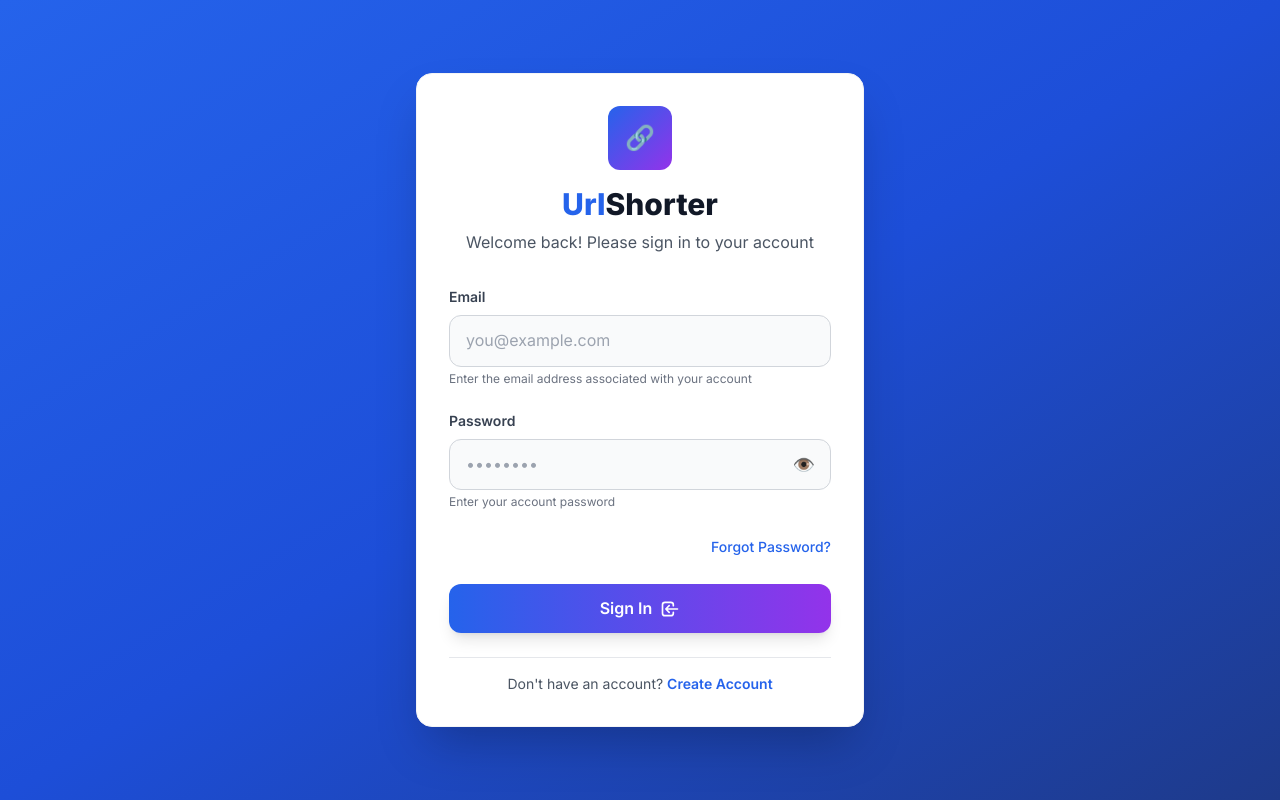
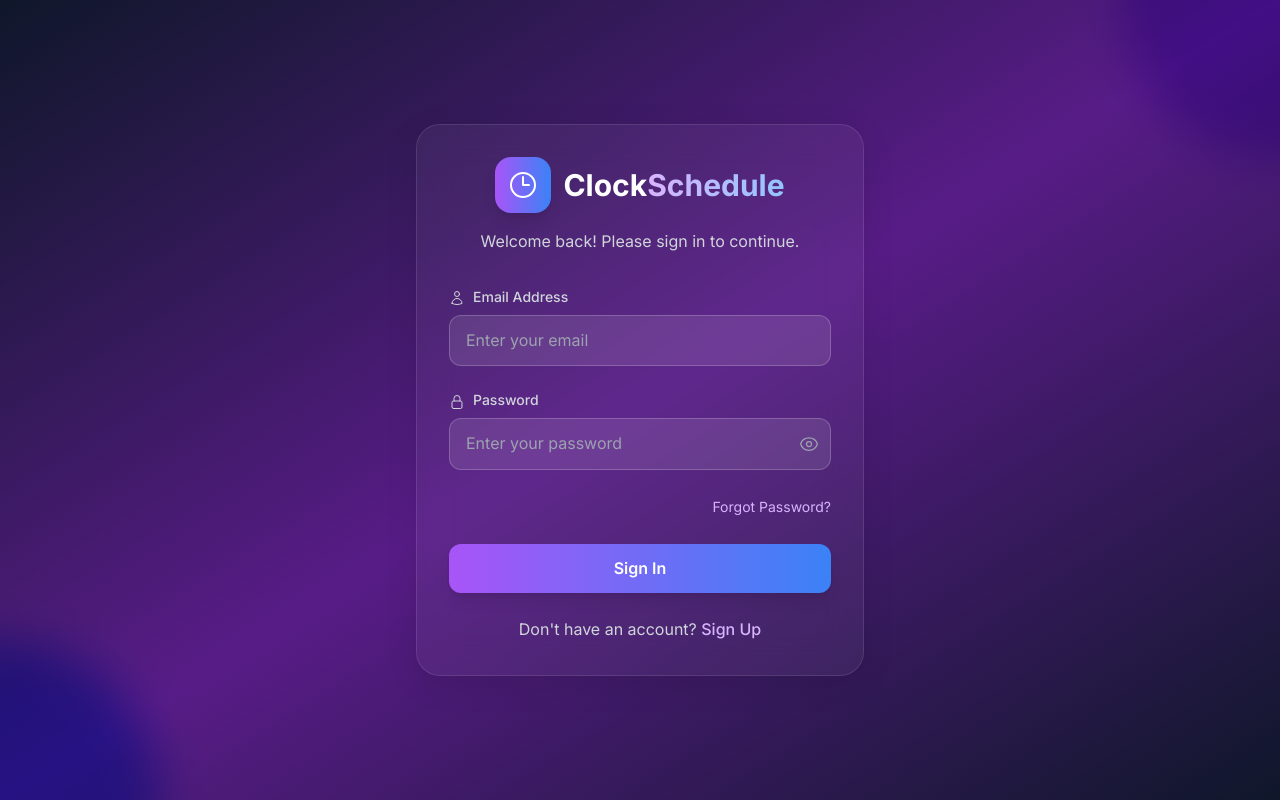
Before and after one commit to Akshay-kapse/Clock_Schedule, a React (Vite) app in the folder Frontend/: page /login in a window 1280 px wide. Built offline with nearby package versions, Linux system fonts and the light colour scheme.

Commit message:
Complete Authentication Pages & Theme System Improvements

```diff
--- a/Frontend/src/pages/Login.jsx
+++ b/Frontend/src/pages/Login.jsx
@@ -1,211 +1,214 @@
 import { useState } from "react";
 import axios from "axios";
-import { toast } from "react-hot-toast";
-import { useNavigate } from "react-router-dom";
+import toast from "react-hot-toast";
+import { useNavigate, Link } from "react-router-dom";
 import { motion } from "framer-motion";
-import { Link } from "react-router-dom";
+import {
+  EyeIcon,
+  EyeSlashIcon,
+  ClockIcon,
+  UserIcon,
+  LockClosedIcon,
+} from "@heroicons/react/24/outline";
 
 const Login = () => {
   const [email, setEmail] = useState("");
   const [password, setPassword] = useState("");
+  const [showPassword, setShowPassword] = useState(false);
   const [loading, setLoading] = useState(false);
-  const [showPassword, setShowPassword] = useState(false);
 
   const navigateTo = useNavigate();
 
   const handleLogin = async (e) => {
-    e.preventDefault(); // Prevent form reload
+    e.preventDefault();
 
-    // Check for empty fields
     if (!email || !password) {
       toast.error("All fields are required");
       return;
     }
 
-    // Create JSON payload
+    setLoading(true);
     const payload = { email, password };
 
     try {
-      // Send login request to the server
       const { data } = await axios.post(
-        `${import.meta.env.VITE_BACKEND_URL}/api/user/login`,
+        "http://localhost:4001/api/user/login",
         payload,
         {
-          withCredentials: true, // If cookies are used
+          withCredentials: true,
           headers: {
-            "Content-Type": "application/json", // Set header to JSON
+            "Content-Type": "application/json",
           },
         }
       );
 
-      // Log server response for debugging
-      console.log("Login Response:", data);
-
-      // Notify user of successful login
       toast.success(data.message || "User logged in successfully");
 
-      // Save the token to localStorage
       if (data.token) {
-        localStorage.setItem("jwt", data.token); // Store token for authentication
-        console.log("Token stored:", localStorage.getItem("jwt"));
+        localStorage.setItem("jwt", data.token);
       } else {
         throw new Error("Token missing from server response");
       }
 
-      // Clear form fields
       setEmail("");
       setPassword("");
-
-      // Navigate to the home page
       navigateTo("/");
     } catch (error) {
-      // Log and display error message
       console.error("Login Error:", error);
       toast.error(
         error.response?.data?.message || "Please check your credentials"
       );
+    } finally {
+      setLoading(false);
     }
   };
 
   return (
-    <div className="min-h-screen flex items-center justify-center bg-gradient-to-br from-blue-600 via-blue-700 to-blue-900 px-4 py-8">
+    <div className="min-h-screen bg-gradient-to-br from-slate-900 via-purple-900 to-slate-900 flex items-center justify-center p-4">
+      {/* Background Elements */}
+      <div className="absolute inset-0 overflow-hidden">
+        <div className="absolute -top-40 -right-40 w-80 h-80 bg-purple-500 rounded-full mix-blend-multiply filter blur-xl opacity-20 animate-pulse"></div>
+        <div className="absolute -bottom-40 -left-40 w-80 h-80 bg-blue-500 rounded-full mix-blend-multiply filter blur-xl opacity-20 animate-pulse animation-delay-2000"></div>
+      </div>
+
       <motion.div
+        className="relative z-10 w-full max-w-md"
         initial={{ opacity: 0, y: 20 }}
         animate={{ opacity: 1, y: 0 }}
-        transition={{ duration: 0.5 }}
-        className="w-full max-w-md bg-white shadow-2xl rounded-2xl p-8 border border-gray-100"
+        transition={{ duration: 0.6 }}
       >
-        {/* Logo / Brand */}
-        <div className="text-center mb-8">
-          <div className="w-16 h-16 bg-gradient-to-br from-blue-600 to-purple-600 rounded-xl flex items-center justify-center mx-auto mb-4">
-            <span className="text-white font-bold text-2xl">🔗</span>
+        <div className="glass-card rounded-3xl p-8 shadow-2xl">
+          {/* Logo */}
+          <motion.div
+            className="text-center mb-8"
+            initial={{ scale: 0.8, opacity: 0 }}
+            animate={{ scale: 1, opacity: 1 }}
+            transition={{ delay: 0.2 }}
+          >
+            <div className="flex items-center justify-center gap-3 mb-4">
+              <div className="p-3 bg-gradient-to-r from-purple-500 to-blue-500 rounded-2xl shadow-lg">
+                <ClockIcon className="w-8 h-8 text-white" />
               </div>
-          <h2 className="text-3xl font-extrabold text-blue-600 mb-2">
-            Url<span className="text-gray-900">Shorter</span>
-          </h2>
-          <p className="text-gray-600">
-            Welcome back! Please sign in to your account
-          </p>
+              <h1 className="text-3xl font-bold">
+                <span className="text-white">Clock</span>
+                <span className="bg-gradient-to-r from-purple-300 to-blue-300 bg-clip-text text-transparent">
+                  Schedule
+                </span>
+              </h1>
             </div>
+            <p className="text-gray-300">Welcome back! Please sign in to continue.</p>
+          </motion.div>
 
           <form onSubmit={handleLogin} className="space-y-6">
-          {/* Email */}
-          <div>
-            <label
-              htmlFor="email"
-              className="block text-sm font-semibold text-gray-700 mb-2"
+            {/* Email Field */}
+            <motion.div
+              initial={{ opacity: 0, x: -20 }}
+              animate={{ opacity: 1, x: 0 }}
+              transition={{ delay: 0.3 }}
             >
-              Email
+              <label className="form-label">
+                <UserIcon className="w-4 h-4 inline mr-2" />
+                Email Address
               </label>
               <input
-              id="email"
-              className="w-full px-4 py-3 border border-gray-300 rounded-xl focus:ring-2 focus:ring-blue-500 focus:border-blue-500 outline-none transition-all duration-200 bg-gray-50 focus:bg-white"
                 type="email"
                 value={email}
                 onChange={(e) => setEmail(e.target.value)}
-              placeholder="you@example.com"
-              disabled={loading}
+                placeholder="Enter your email"
+                className="form-input"
                 required
-              aria-describedby="email-help"
               />
-            <p id="email-help" className="text-xs text-gray-500 mt-1">
-              Enter the email address associated with your account
-            </p>
-          </div>
+            </motion.div>
 
-          {/* Password */}
-          <div>
-            <label
-              htmlFor="password"
-              className="block text-sm font-semibold text-gray-700 mb-2"
+            {/* Password Field */}
+            <motion.div
+              initial={{ opacity: 0, x: -20 }}
+              animate={{ opacity: 1, x: 0 }}
+              transition={{ delay: 0.4 }}
             >
+              <label className="form-label">
+                <LockClosedIcon className="w-4 h-4 inline mr-2" />
                 Password
               </label>
               <div className="relative">
                 <input
-                id="password"
                   type={showPassword ? "text" : "password"}
-                placeholder="••••••••"
                   value={password}
                   onChange={(e) => setPassword(e.target.value)}
-                className="w-full px-4 py-3 pr-12 border border-gray-300 rounded-xl focus:ring-2 focus:ring-blue-500 focus:border-blue-500 outline-none transition-all duration-200 bg-gray-50 focus:bg-white"
-                disabled={loading}
+                  placeholder="Enter your password"
+                  className="form-input pr-12"
                   required
-                aria-describedby="password-help"
                 />
                 <button
                   type="button"
                   onClick={() => setShowPassword(!showPassword)}
-                className="absolute top-1/2 right-3 transform -translate-y-1/2 text-gray-500 hover:text-gray-700 cursor-pointer text-lg select-none p-1 rounded-md hover:bg-gray-100 transition-colors"
-                aria-label={showPassword ? "Hide password" : "Show password"}
-                disabled={loading}
+                  className="absolute right-3 top-1/2 transform -translate-y-1/2 text-gray-400 hover:text-white transition-colors duration-200"
                 >
-                {showPassword ? "🙈" : "👁️"}
+                  {showPassword ? (
+                    <EyeSlashIcon className="w-5 h-5" />
+                  ) : (
+                    <EyeIcon className="w-5 h-5" />
+                  )}
                 </button>
               </div>
-            <p id="password-help" className="text-xs text-gray-500 mt-1">
-              Enter your account password
-            </p>
-          </div>
+            </motion.div>
 
-          {/* Forgot Password */}
-          <div className="text-right">
-            <span
-              onClick={() => (window.location.href = "/forget-password")}
-              className="text-sm text-blue-600 hover:text-blue-800 hover:underline font-medium transition-colors"
+            {/* Forgot Password Link */}
+            <motion.div
+              className="text-right"
+              initial={{ opacity: 0 }}
+              animate={{ opacity: 1 }}
+              transition={{ delay: 0.5 }}
+            >
+              <Link
+                to="/forget-password"
+                className="text-purple-300 hover:text-purple-200 text-sm transition-colors duration-200"
               >
                 Forgot Password?
-            </span>
-          </div>
+              </Link>
+            </motion.div>
 
-          {/* Submit */}
+            {/* Submit Button */}
             <motion.button
               type="submit"
               disabled={loading}
+              className="btn-primary w-full disabled:opacity-50 disabled:cursor-not-allowed"
+              initial={{ opacity: 0, y: 20 }}
+              animate={{ opacity: 1, y: 0 }}
+              transition={{ delay: 0.6 }}
               whileHover={{ scale: loading ? 1 : 1.02 }}
               whileTap={{ scale: loading ? 1 : 0.98 }}
-            className="w-full bg-gradient-to-r from-blue-600 to-purple-600 hover:from-blue-700 hover:to-purple-700 disabled:from-gray-400 disabled:to-gray-500 text-white py-3 rounded-xl font-semibold shadow-lg hover:shadow-xl transition-all duration-200 flex items-center justify-center space-x-2 disabled:cursor-not-allowed"
             >
               {loading ? (
-              <>
-                <div className="animate-spin rounded-full h-5 w-5 border-b-2 border-white"></div>
-                <span>Signing in...</span>
-              </>
+                <div className="flex items-center justify-center gap-2">
+                  <div className="spinner"></div>
+                  Signing In...
+                </div>
               ) : (
-              <>
-                <span>Sign In</span>
-                <svg
-                  className="w-5 h-5"
-                  fill="none"
-                  stroke="currentColor"
-                  viewBox="0 0 24 24"
-                >
-                  <path
-                    strokeLinecap="round"
-                    strokeLinejoin="round"
-                    strokeWidth={2}
-                    d="M11 16l-4-4m0 0l4-4m-4 4h14m-5 4v1a3 3 0 01-3 3H6a3 3 0 01-3-3V7a3 3 0 013-3h7a3 3 0 013 3v1"
-                  />
-                </svg>
-              </>
+                "Sign In"
               )}
             </motion.button>
 
-          {/* Signup link */}
-          <div className="text-center pt-4 border-t border-gray-200">
-            <p className="text-sm text-gray-600">
+            {/* Sign Up Link */}
+            <motion.p
+              className="text-center text-gray-300"
+              initial={{ opacity: 0 }}
+              animate={{ opacity: 1 }}
+              transition={{ delay: 0.7 }}
+            >
               Don't have an account?{" "}
-              <span
-                onClick={() => (window.location.href = "/signup")}
-                className="text-blue-600 hover:text-blue-800 hover:underline font-semibold transition-colors"
+              <Link
+                to="/register"
+                className="text-purple-300 hover:text-purple-200 font-medium transition-colors duration-200"
               >
-                Create Account
-              </span>
-            </p>
+                Sign Up
+              </Link>
+            </motion.p>
+          </form>
         </div>
-        </form>
       </motion.div>
     </div>
   );
 };
+
 export default Login;
--- a/Frontend/src/pages/Register.jsx
+++ /dev/null
@@ -1,218 +0,0 @@
-import { useState } from "react";
-import { useNavigate } from "react-router-dom";
-import axios from "axios";
-import { toast } from "react-toastify";
-import { Link } from "react-router-dom";
-import { motion } from "framer-motion";
-
-const Register = () => {
-  const [username, setUsername] = useState("");
-  const [email, setEmail] = useState("");
-  const [password, setPassword] = useState("");
-  const [showPassword, setShowPassword] = useState(false);
-  const [loading, setLoading] = useState(false);
-
-  const navigate = useNavigate();
-
-  const handleRegister = async (e) => {
-    e.preventDefault();
-
-    if (!username || !email || !password) {
-      toast.error("All fields are required ❌");
-      return;
-    }
-
-    if (password.length < 6) {
-      toast.error("Password must be at least 6 characters ❌");
-      return;
-    }
-
-    setLoading(true);
-
-    try {
-      const res = await axios.post(
-        `${import.meta.env.VITE_BACKEND_URL}/api/user/register`,
-        { username, email, password }, // data goes here
-        { headers: { "Content-Type": "application/json" } } // headers go here
-      );
-
-      // const data = await res.data;
-      console.log("Register response:", res);
-
-      if (res.status === 201) {
-        toast.success(res.data.message || "User registered successfully ✅");
-        setUsername("");
-        setEmail("");
-        setPassword("");
-        navigate("/login");
-      } else {
-        toast.error(res.data.error || "Registration failed ❌");
-      }
-    } catch (err) {
-      console.error("Register error:", err);
-      toast.error("Something went wrong. Try again ⚠️");
-    } finally {
-      setLoading(false);
-    }
-  };
-
-  return (
-    <div className="min-h-screen flex items-center justify-center bg-gradient-to-br from-blue-600 via-blue-700 to-blue-900 px-4 py-8">
-      <motion.div
-        initial={{ opacity: 0, y: 20 }}
-        animate={{ opacity: 1, y: 0 }}
-        transition={{ duration: 0.5 }}
-        className="w-full max-w-md bg-white rounded-2xl shadow-2xl p-8 border border-gray-100"
-      >
-        {/* Heading */}
-        <div className="text-center mb-8">
-          <div className="w-16 h-16 bg-gradient-to-br from-blue-600 to-purple-600 rounded-xl flex items-center justify-center mx-auto mb-4">
-            <span className="text-white font-bold text-2xl">🔗</span>
-          </div>
-          <h2 className="text-3xl font-extrabold text-blue-600 mb-2">
-            Url<span className="text-gray-900">Shorter</span>
-          </h2>
-          <p className="text-gray-600">
-            Create your account to start shortening URLs
-          </p>
-        </div>
-
-        {/* Form */}
-        <form onSubmit={handleRegister} className="space-y-6">
-          {/* Email */}
-          <div>
-            <label
-              htmlFor="email"
-              className="block text-sm font-semibold text-gray-700 mb-2"
-            >
-              Email
-            </label>
-            <input
-              id="email"
-              type="email"
-              placeholder="you@example.com"
-              className="w-full px-4 py-3 border border-gray-300 rounded-xl focus:ring-2 focus:ring-blue-500 focus:border-blue-500 outline-none transition-all duration-200 bg-gray-50 focus:bg-white"
-              value={email}
-              onChange={(e) => setEmail(e.target.value)}
-              disabled={loading}
-              required
-              aria-describedby="email-help"
-            />
-            <p id="email-help" className="text-xs text-gray-500 mt-1">
-              We'll use this email for your account and notifications
-            </p>
-          </div>
-
-          {/* Username */}
-          <div>
-            <label
-              htmlFor="username"
-              className="block text-sm font-semibold text-gray-700 mb-2"
-            >
-              Username
-            </label>
-            <input
-              id="username"
-              type="text"
-              placeholder="johndoe"
-              className="w-full px-4 py-3 border border-gray-300 rounded-xl focus:ring-2 focus:ring-blue-500 focus:border-blue-500 outline-none transition-all duration-200 bg-gray-50 focus:bg-white"
-              value={username}
-              onChange={(e) => setUsername(e.target.value)}
-              disabled={loading}
-              required
-              minLength={3}
-              maxLength={20}
-              aria-describedby="username-help"
-            />
-            <p id="username-help" className="text-xs text-gray-500 mt-1">
-              Choose a unique username (3-20 characters)
-            </p>
-          </div>
-
-          {/* Password with toggle */}
-          <div>
-            <label
-              htmlFor="password"
-              className="block text-sm font-semibold text-gray-700 mb-2"
-            >
-              Password
-            </label>
-            <div className="relative">
-              <input
-                id="password"
-                type={showPassword ? "text" : "password"}
-                placeholder="••••••••"
-                className="w-full px-4 py-3 pr-12 border border-gray-300 rounded-xl focus:ring-2 focus:ring-blue-500 focus:border-blue-500 outline-none transition-all duration-200 bg-gray-50 focus:bg-white"
-                value={password}
-                onChange={(e) => setPassword(e.target.value)}
-                disabled={loading}
-                required
-                minLength={6}
-                aria-describedby="password-help"
-              />
-              <button
-                type="button"
-                onClick={() => setShowPassword(!showPassword)}
-                aria-label={showPassword ? "Hide password" : "Show password"}
-                className="absolute top-1/2 right-3 transform -translate-y-1/2 text-gray-500 hover:text-gray-700 cursor-pointer text-lg select-none p-1 rounded-md hover:bg-gray-100 transition-colors"
-                disabled={loading}
-              >
-                {showPassword ? "🙈" : "👁️"}
-              </button>
-            </div>
-            <p id="password-help" className="text-xs text-gray-500 mt-1">
-              Must be at least 6 characters long
-            </p>
-          </div>
-
-          {/* Submit */}
-          <motion.button
-            type="submit"
-            disabled={loading}
-            whileHover={{ scale: loading ? 1 : 1.02 }}
-            whileTap={{ scale: loading ? 1 : 0.98 }}
-            className="w-full bg-gradient-to-r from-blue-600 to-purple-600 hover:from-blue-700 hover:to-purple-700 disabled:from-gray-400 disabled:to-gray-500 text-white py-3 rounded-xl font-semibold shadow-lg hover:shadow-xl transition-all duration-200 flex items-center justify-center space-x-2 disabled:cursor-not-allowed"
-          >
-            {loading ? (
-              <>
-                <div className="animate-spin rounded-full h-5 w-5 border-b-2 border-white"></div>
-                <span>Creating Account...</span>
-              </>
-            ) : (
-              <>
-                <span>Create Account</span>
-                <svg
-                  className="w-5 h-5"
-                  fill="none"
-                  stroke="currentColor"
-                  viewBox="0 0 24 24"
-                >
-                  <path
-                    strokeLinecap="round"
-                    strokeLinejoin="round"
-                    strokeWidth={2}
-                    d="M18 9v3m0 0v3m0-3h3m-3 0h-3m-2-5a4 4 0 11-8 0 4 4 0 018 0zM3 20a6 6 0 0112 0v1H3v-1z"
-                  />
-                </svg>
-              </>
-            )}
-          </motion.button>
-        </form>
-
-        {/* Footer */}
-        <div className="text-center pt-6 border-t border-gray-200 mt-6">
-          <p className="text-sm text-gray-600">
-            Already have an account?{" "}
-            <span
-              onClick={() => (window.location.href = "/login")}
-              className="text-blue-600 hover:text-blue-800 font-semibold hover:underline transition-colors"
-            >
-              Sign In
-            </span>
-          </p>
-        </div>
-      </motion.div>
-    </div>
-  );
-};
-export default Register;
```
Lines whose indentation alone changed are shown as unchanged.
